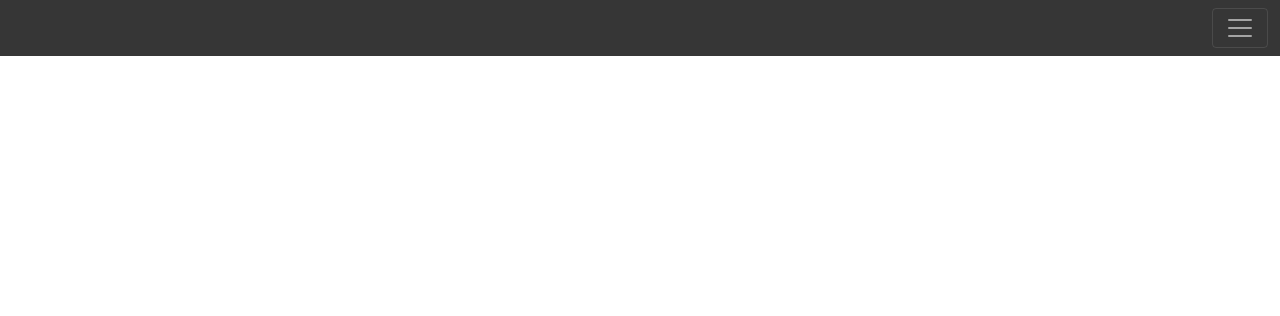
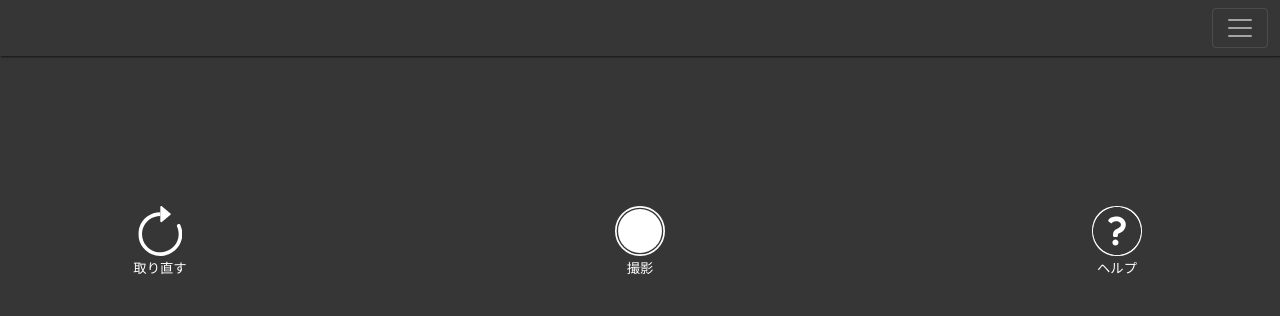
Before and after one commit to Sakky4869/AutoPanorama, a PHP site: page /add_annotation.php in a window 1280 px wide. Shown: the top 316 px of the page. Run offline with PHP 8.4, Linux system fonts and the light colour scheme.

Commit message:
アノテーション追加画面を作成 #6
撮影時のガイドワイン枠については，やり方を検討する必要がある

そもそもガイドワインは必要なのか？

```diff
--- a/add_annotation.php
+++ b/add_annotation.php
@@ -43,9 +43,45 @@
         </div>
     </nav>
 
-    <div id="video-area">
-        <video autoplay muted playsinline id="camera-video"></video>
+    <!-- videoとボタン関係を入れるcontent -->
+    <div class="container-fluid" id="content">
+
+        <!-- ビデオの親 -->
+        <div id="video-area">
+
+            <!-- カメラを表示するvideo -->
+            <video autoplay muted playsinline id="camera-video"></video>
+
+            <!-- ガイド枠 -->
+            <!-- 表示方法をよく調べる必要あり -->
+            <!-- position: absolute;以外でなんとかする方法を調べたい -->
+            <!-- <div id="guide-box"></div> -->
+        </div>
+
+        <div id="button-area">
+            <div class="action-button" id="retake-button">
+                <img class="icon" src="./imgs/retake_picture_icon.svg" alt="">
+                <p class="icon-text">取り直す</p>
+            </div>
+
+            <div class="action-button" id="send-button">
+                <img class="icon" src="./imgs/send_icon.svg" alt="">
+                <p class="icon-text">送る</p>
+            </div>
+
+            <div class="action-button" id="take-button">
+                <img class="icon" src="./imgs/take_picture_icon.svg" alt="">
+                <p class="icon-text">撮影</p>
+            </div>
+
+            <div class="action-button" id="help-button">
+                <img class="icon" src="./imgs/question_mark_white_in_black.svg" alt="">
+                <p class="icon-text">ヘルプ</p>
+            </div>
+        </div>
+
     </div>
+
 
 
     <!-- JQuery -->
@@ -57,21 +93,37 @@
         $(document).ready(async function() {
 
             try {
-                const video = $('#video'); // document.querySelector('#video') // <1>
+                const video = $('#camera-video'); // document.querySelector('#video') // <1>
 
-                const stream = await navigator.mediaDevices.getUserMedia({ // <2>
+                const options = {
                     video: {
-                        facingMode: 'user',
                         // facingMode: 'environment',
+                        facingMode: 'front',
+                        width: {
+                            min: 0,
+                            ideal: 2250,
+                            max: 2250
+                        },
+                        height: {
+                            min: 0,
+                            ideal: 4000,
+                            max: 4000
+                        },
+                        aspectRatio: {
+                            exact: 4000 / 2250
+                        }
                     },
                     audio: false,
-                });
+                };
+
+                const stream = await navigator.mediaDevices.getUserMedia(options);
 
                 video[0].srcObject = stream;
 
                 const [track] = stream.getVideoTracks();
+
                 const settings = track.getSettings();
-                console.log('setting', settings);
+                // console.log('setting', settings);
                 const {
                     width,
                     height
--- a/css/add_annotation.css
+++ b/css/add_annotation.css
@@ -0,0 +1,103 @@
+body{
+    background-color: #363636;
+}
+
+nav{
+    box-shadow: 1px 1px 2px 0px #141414;
+}
+
+/* videoとボタン関係を入れるcontent */
+#content{
+    display: flex;
+    flex-direction: column;
+    align-items: center;
+}
+
+/* ビデオの親 */
+#video-area{
+    margin-top: 20px;
+    margin-bottom: 10px;
+    display: flex;
+    flex-direction: column;
+    align-items: center;
+}
+
+/* カメラを表示するvideo */
+#camera-video{
+    max-width: 80%;
+}
+
+/* 撮影時のガイド枠 */
+#guide-box{
+    /* width: 60%; */
+    width: 250px;
+    height: 450px;
+
+    position: absolute;
+    /* top: 5%; */
+    /* left: 50%; */
+    /* transform: translate(-50%, 0%);
+    -webkit-transform: translate(-50%, 0%);
+    -ms-transform: translate(-50%, 0%); */
+    background-color: rgba(255, 255, 255, 0.0);
+    /* border: white; */
+    border: 5px white;
+    /* z-index: 1; */
+}
+
+/* ボタンを表示するエリア */
+#button-area{
+    display: flex;
+    flex-direction: row;
+    justify-content: flex-end;
+    width: 80%;
+    height: 10px;
+    font-size: smaller;
+}
+
+/* ボタンの共通クラス */
+.action-button{
+    position: absolute;
+    color: white;
+    display: flex;
+    flex-direction: column;
+    align-items: center;
+}
+/* ボタンの画像の共通クラス */
+.icon{
+    height: 50px;
+    margin-bottom: 3px;
+}
+
+/* 撮影ボタン */
+#take-button{
+    left: 50%;
+    transform: translate(-50%, 0%);
+    -webkit-transform: translate(-50%, 0%);
+    -ms-transform: translate(-50%, 0%);
+}
+
+/* 送信ボタン */
+#send-button{
+    left: 50%;
+    transform: translate(-50%, 0%);
+    -webkit-transform: translate(-50%, 0%);
+    -ms-transform: translate(-50%, 0%);
+    visibility: hidden;
+}
+
+/* 取り直しボタン */
+#retake-button{
+    left: 10%;
+    transform: translate(10%, 0%);
+    -webkit-transform: translate(10%, 0%);
+    -ms-transform: translate(10%, 0%);
+}
+
+/* ヘルプボタン */
+#help-button{
+    right: 10%;
+    transform: translate(-20%, 0%);
+    -webkit-transform: translate(-20%, 0%);
+    -ms-transform: translate(-20%, 0%);
+}
```
Also changed, not shown: imgs/question_mark_white_in_black.svg (added), imgs/retake_picture_icon.svg (added), imgs/send_icon.svg (added), imgs/take_picture_icon.svg (added).
